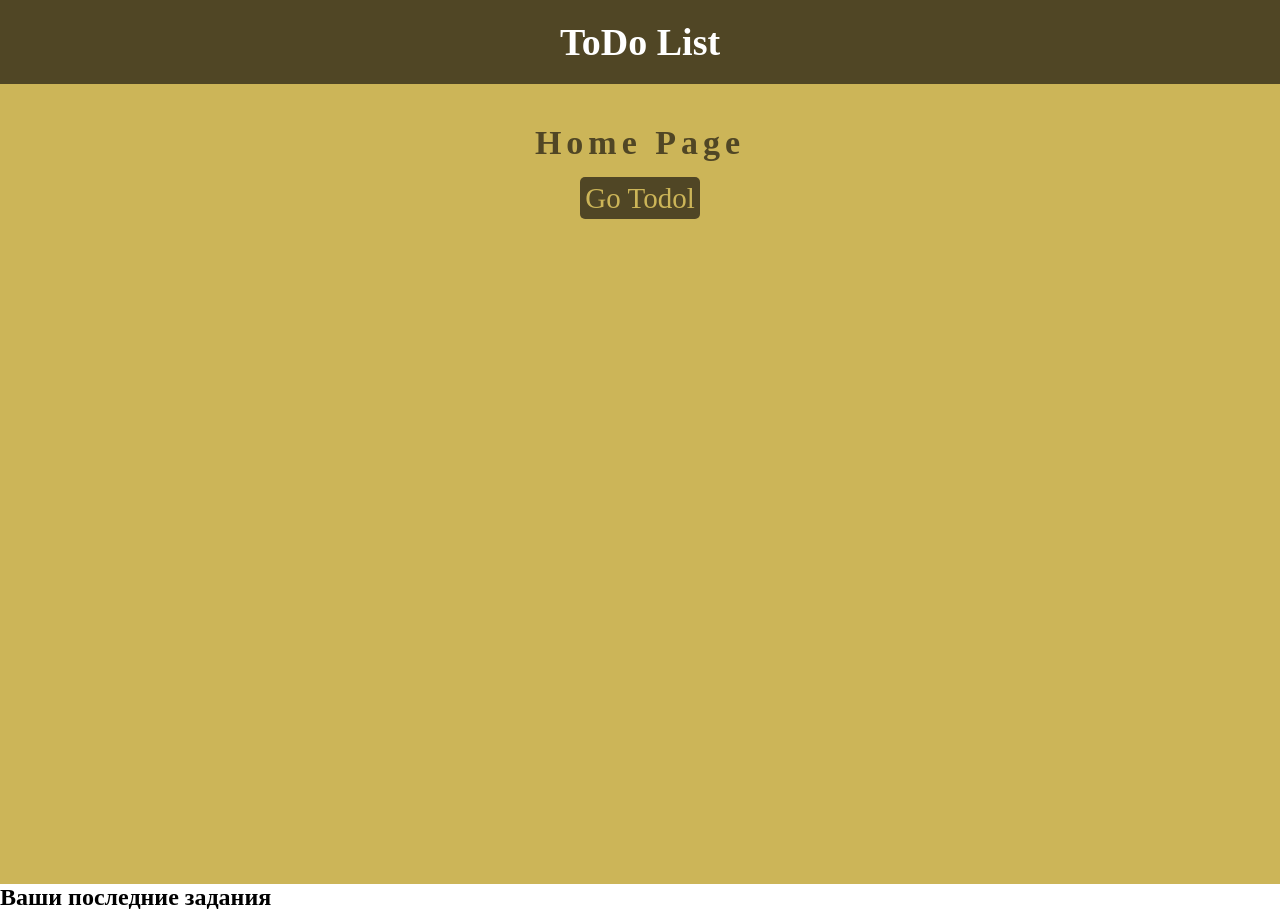
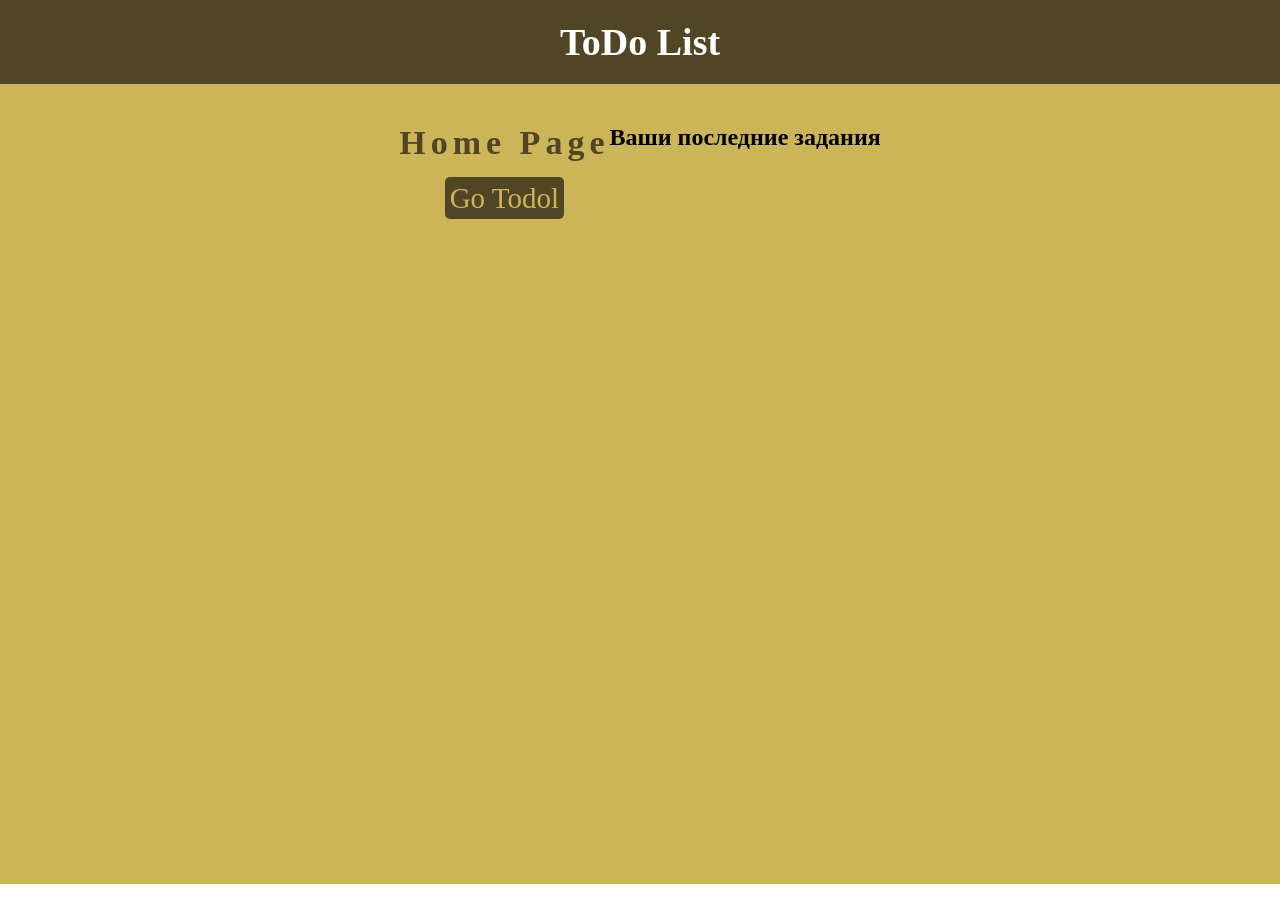
Before and after one commit to CkutlsGit/todol--vue-vuex, a Vue app in the folder todol/: page / in a window 1280 px wide. After the commit the page ends 884 px from the top, so only its background shows below. Built offline with nearby package versions, Linux system fonts and the light colour scheme.

Commit message:
style: change template

```diff
--- a/todol/src/pages/HomePage.vue
+++ b/todol/src/pages/HomePage.vue
@@ -5,7 +5,7 @@
       <h1>Home Page</h1>
       <a href="#" @click="$router.push({ name: 'todol' })">go todol</a>
     </div>
-  </div>
+    <div class="missions__content">
       <aside class="todo-list" @click="$router.push({ name: 'todol' })">
         <h2>Ваши последние задания</h2>
         <ul>
@@ -18,6 +18,8 @@
           </li>
         </ul>
       </aside>
+    </div>
+  </div>
 </template>
 
 <script>
```
Lines whose indentation alone changed are shown as unchanged.
